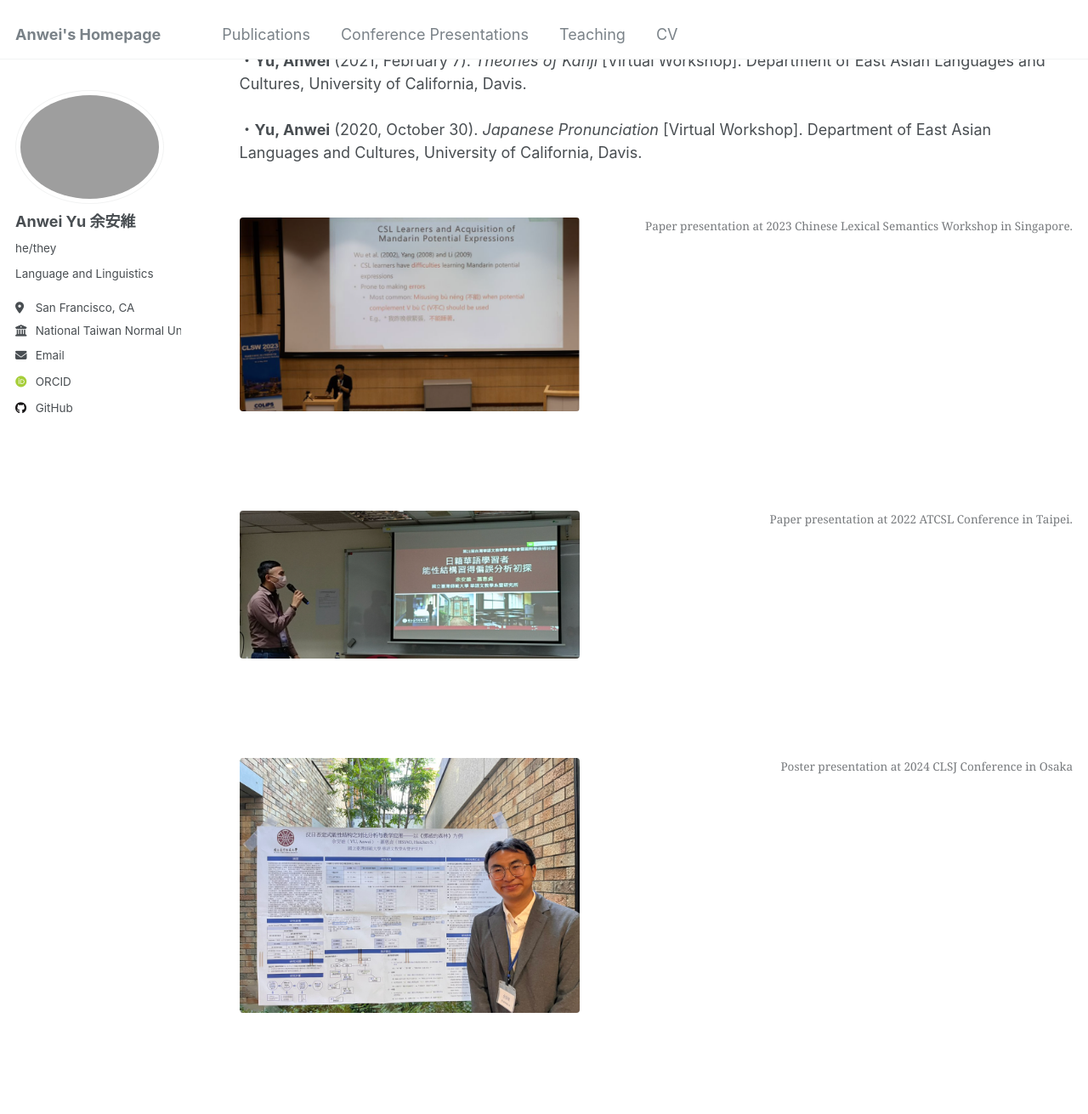
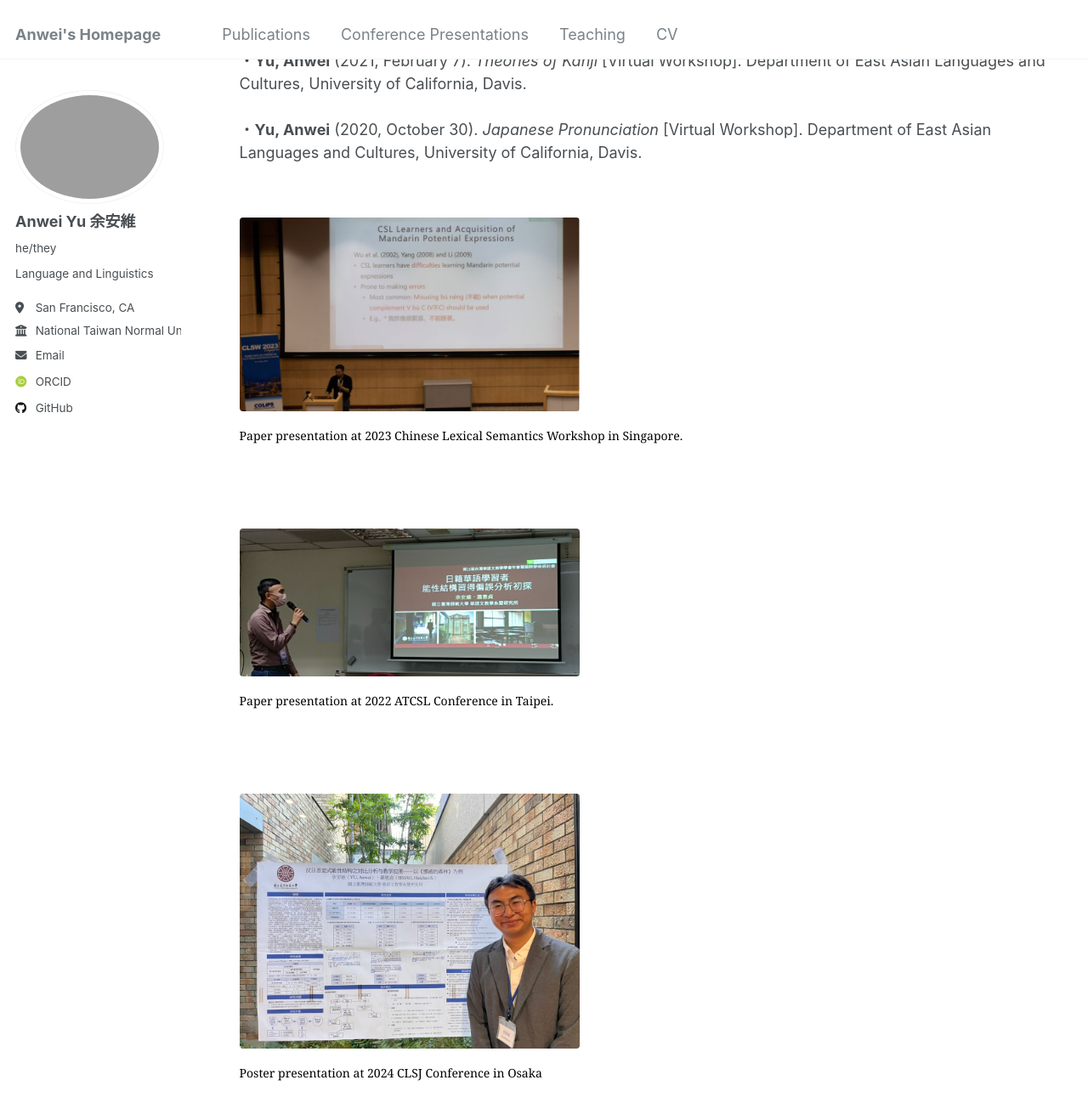
Before and after one commit to anweiyu/anweiyu.github.io, a Jekyll site: the page built from _pages/talks.html, in a window 1280 px wide and 1400 px high, scrolled down 1386 px. Shown: the top 1311 px of the window at 85% size. Built offline with Jekyll 4.4.1, drawn with Linux system fonts in a browser that asks for light colours; some web fonts are replaced.

Commit message:
Update talks.html

```diff
--- a/_pages/talks.html
+++ b/_pages/talks.html
@@ -25,9 +25,24 @@ author_profile: true
 </figure>
 
 <style>
+    figure {
+        display: block;
+    }
+
     .responsive-img {
         max-width: 400px;
         height: auto;
+        float: left;
+        margin-right: 15px;
+    }
+
+    figcaption {
+        display: block;
+        clear: left;
+        text-align: left;
+        font-style: normal;
+        font-size: 14px;
+        color: black;
     }
 </style><br>
 <figure>
```
